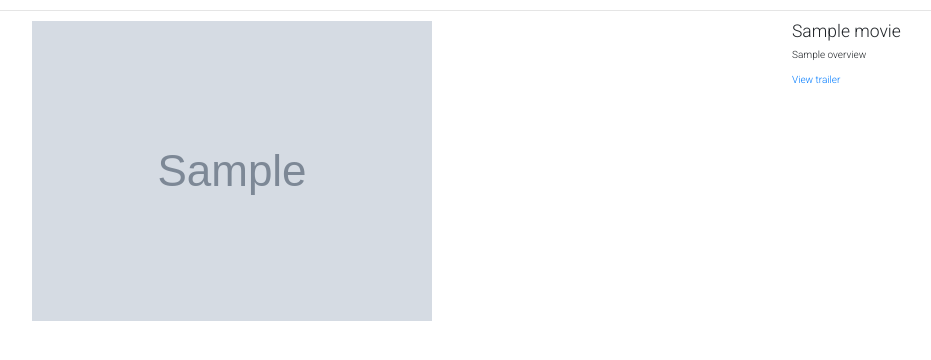
After one commit to Ianadika44/movieupdates, a Python web app: template app/templates/movie.html in a window 1280 px wide. The commit adds this page. Shown: the top 360 px of the page, without its empty margins (53-984 px from the left). Run offline with Jinja, Linux system fonts and the light colour scheme; the template is opened without the code that fills it: most values are stand-ins (such as "Sample title", 1, 10 or a date in 2020); grey boxes marked "Sample" are stand-in pictures; some libraries are stand-ins or nearby versions.

Commit message:
add link to trailer

```diff
--- a/app/models.py
+++ b/app/models.py
@@ -5,3 +5,9 @@ class Movie:
         self.title = title
         self.overview = overview
         self.poster = "https://image.tmdb.org/t/p/w500/" + poster
+
+class Trailer:
+
+    def __init__(self,id,key):
+        self.id = id
+        self.key = key
--- a/app/templates/macros.html
+++ b/app/templates/macros.html
@@ -3,7 +3,7 @@
     {% for movie in movie_list %}
         <div class="col-xs-12 col-sm-4 col-md-2 col-lg-2 movie-card">
             <img src="{{ movie.poster }}" alt="{{ movie.title }} poster" class="img-responsive">
-            <div class="text-center">{{movie.title|capitalize}}</div>
+            <a href="/movie/{{movie.id}}" class="text-center">{{movie.title|capitalize}}</a>
         </div>
     {% endfor %}
 {% endmacro %}
--- /dev/null
+++ b/app/templates/movie.html
@@ -0,0 +1,18 @@
+{% extends 'base.html'%}
+
+{% block content %}
+<hr>
+<div class="container">
+    <div class="row">
+        <div class="col-xs-6 col-sm-6 col-md-6 col-lg-6 movie-details">
+            <img src="{{movie.poster}}">
+        </div>
+        <div class="col-xs-2 col-sm-2 col-md-2 col-lg-2 movie-details"></div>
+        <div class="col-xs-4 col-sm-4 col-md-4 col-lg-4 movie-details">
+            <h3>{{ movie.title }}</h3>
+            <p class="overview"> {{ movie.overview }}</p>
+            <a href="https://www.youtube.com/watch?v={{trailer.key}}">View trailer</a>
+        </div>
+    </div>
+</div>
+{% endblock %}
```
Also changed, not shown: app/main/views.py (+8 -0 lines), app/request.py (+16 -6 lines).
